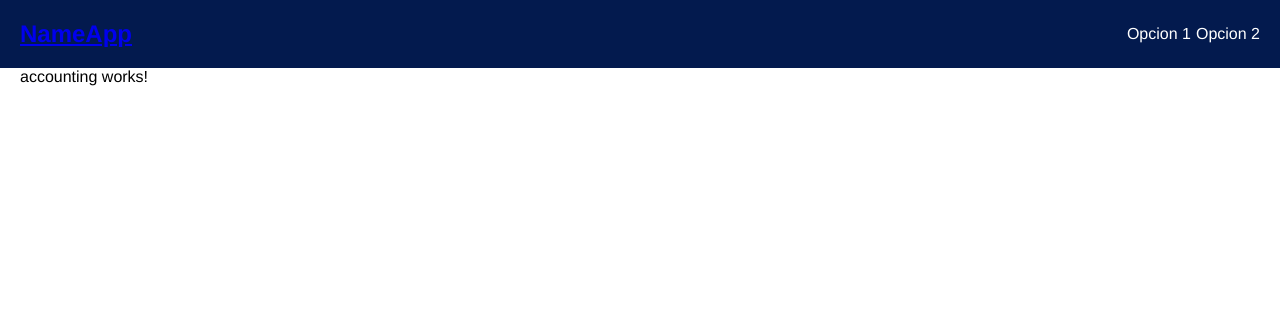
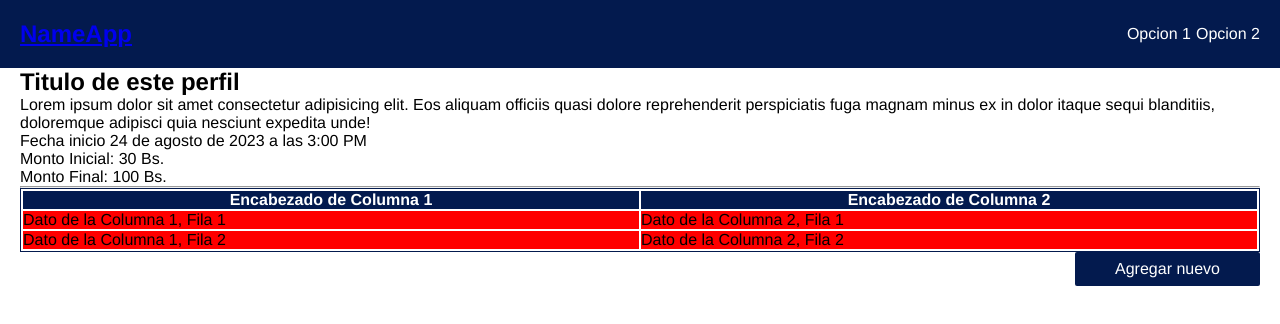
Before and after one commit to car2854/gestion-de-gastos, an Angular app: page /dashboard/accounting/1 in a window 1280 px wide. Shown: the top 324 px of the page. Built offline with nearby package versions, Linux system fonts and the light colour scheme.

Commit message:
style buttons

```diff
--- a/src/app/pages/accounting-list/accounting-list.component.html
+++ b/src/app/pages/accounting-list/accounting-list.component.html
@@ -58,5 +58,5 @@
 </div>
 
 <div class="buttons">
-  <button>Agregar</button>
+  <div class="button"><p>Agregar</p></div>
 </div>
--- a/src/app/pages/accounting-list/accounting-list.component.scss
+++ b/src/app/pages/accounting-list/accounting-list.component.scss
@@ -12,18 +12,6 @@
   height: calc(100vh - 160px);
   .card{
     border: 1px solid black;
+    cursor: pointer;
   }
 }
-
-.buttons{
-  display: flex;
-  justify-content: flex-end;
-  button{
-    border: none;
-    border-radius: 2px;
-    background-color: $secundary;
-    color: white;
-    padding-inline: 40px;
-    padding-block: 8px;
-  }
-}
--- a/src/app/pages/accounting/accounting.component.html
+++ b/src/app/pages/accounting/accounting.component.html
@@ -1 +1,35 @@
-<p>accounting works!</p>
+<h1>Titulo de este perfil</h1>
+
+<p>Lorem ipsum dolor sit amet consectetur adipisicing elit. Eos aliquam officiis quasi dolore reprehenderit perspiciatis fuga magnam minus ex in dolor itaque sequi blanditiis, doloremque adipisci quia nesciunt expedita unde!</p>
+
+<p>Fecha inicio <time datetime="2023-08-24T15:00">24 de agosto de 2023 a las 3:00 PM</time></p>
+
+<div>
+  <p>Monto Inicial: <span>30 Bs.</span></p>
+  <p>Monto Final: <span>100 Bs.</span></p>
+</div>
+
+<hr>
+
+<table>
+  <thead>
+    <tr>
+      <th>Encabezado de Columna 1</th>
+      <th>Encabezado de Columna 2</th>
+    </tr>
+  </thead>
+  <tbody>
+    <tr>
+      <td>Dato de la Columna 1, Fila 1</td>
+      <td>Dato de la Columna 2, Fila 1</td>
+    </tr>
+    <tr>
+      <td>Dato de la Columna 1, Fila 2</td>
+      <td>Dato de la Columna 2, Fila 2</td>
+    </tr>
+  </tbody>
+</table>
+
+<div class="buttons">
+  <div class="button"><p>Agregar nuevo</p></div>
+</div>
--- a/src/app/pages/accounting/accounting.component.scss
+++ b/src/app/pages/accounting/accounting.component.scss
@@ -0,0 +1,13 @@
+@import './../../../styles/colors';
+
+table{
+  border: 1px solid $secundary;
+  width: 100%;
+  thead{
+    background-color: $secundary;
+    color: white;
+  }
+  tbody{
+    background-color: red;
+  }
+}
--- a/src/styles/_colors.scss
+++ b/src/styles/_colors.scss
@@ -1,2 +1,3 @@
 $primary: #FFFFFF;
 $secundary: #031A4E;
+$secundary-light: #1c3f91;
--- a/src/styles/styles.scss
+++ b/src/styles/styles.scss
@@ -8,3 +8,40 @@
   padding: 0px;
   background-color: transparent;
 }
+
+.buttons{
+  display: flex;
+  justify-content: flex-end;
+  .button{
+    overflow: hidden;
+    cursor: pointer;
+    border: none;
+    position: relative;
+    border-radius: 2px;
+    background-color: $secundary;
+    color: white;
+    padding-inline: 40px;
+    padding-block: 8px;
+    p{
+      z-index: 1;
+      position: relative;
+    }
+  }
+
+  .button::before{
+    z-index: 0;
+    content: '';
+    position: absolute;
+    top: 34px;
+    left: -138px;
+    background-color: $secundary-light;
+    width: 100%;
+    height: 100%;
+    transition: 0.5s;
+  }
+
+  .button:hover::before{
+    top: 0px;
+    left: 0px;
+  }
+}
```
Also changed, not shown: src/app/app.component.scss (line endings or trailing spaces).
